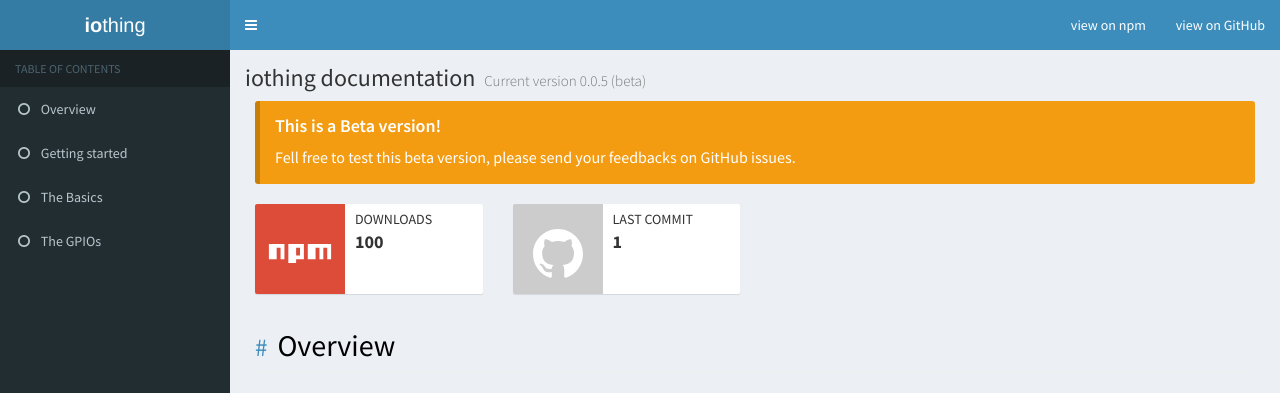
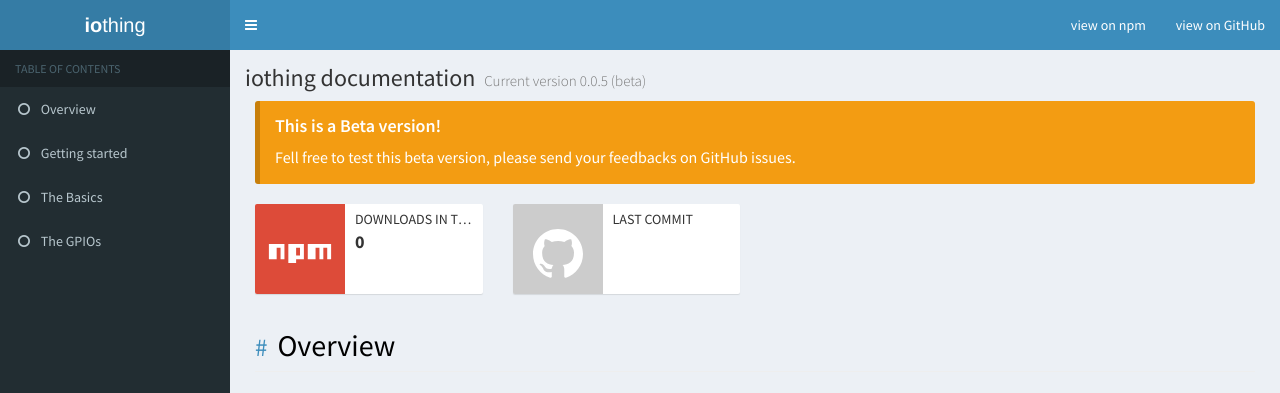
Before and after one commit to rflavien/rflavien.github.io, a Jekyll site: the page iothing.html, which Jekyll copies as it is, in a window 1280 px wide and 900 px high. Shown: the top 393 px of the window. Built offline with Jekyll 4.4.1, drawn with Linux system fonts in a browser that asks for light colours; nearby versions of some CDN libraries.

Commit message:
fix npm stat

```diff
--- a/iothing.html
+++ b/iothing.html
@@ -118,8 +118,8 @@
                   <div class="info-box">
                     <a href="https://www.npmjs.com/package/iothing" target="_blank"><span class="info-box-icon bg-red"><img src="images/npm-logo.svg" width="70px"/></span></a>
                     <div class="info-box-content">
-                      <span class="info-box-text">Downloads</span>
-                      <span class="info-box-number" id="npm-downloads">100</span>
+                      <span class="info-box-text">Downloads in the last month</span>
+                      <span class="info-box-number" id="npm-downloads">0</span>
                     </div><!-- /.info-box-content -->
                   </div><!-- /.info-box -->
                 </div><!-- /.col -->
@@ -131,7 +131,7 @@
                         <!--span class="info-box-text">Stars</span>
                         <span class="info-box-number" id="github-stars">1</span-->
                         <span class="info-box-text">Last commit</span>
-                        <span class="info-box-number" id="github-lastCommit">1</span>
+                        <span class="info-box-number" id="github-lastCommit"></span>
                     </div><!-- /.info-box-content -->
                   </div><!-- /.info-box -->
                 </div><!-- /.col -->
--- a/js/docs.js
+++ b/js/docs.js
@@ -3,7 +3,7 @@
  */
 $(function () {
 
-    $.get( "https://api.npmjs.org/downloads/point/last-day/iothing", function( data ) {
+    $.get( "https://api.npmjs.org/downloads/point/last-month/iothing", function( data ) {
       $( "#npm-downloads" ).html( data.downloads );
     });
     // $.get( "https://api.github.com/repos/rflavien/iothing", function( data ) {
```
